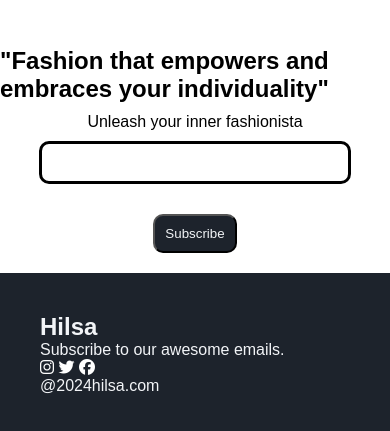
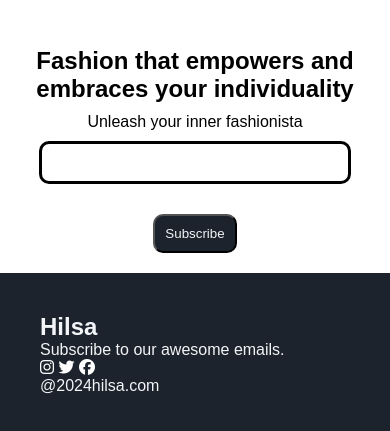
Before and after one commit to Jagan6923/Hilsa-Ecommerce-website, a plain HTML site: page index.html in a window 390 px wide. Shown: the part 2678-3109 px from the top of the page. Drawn offline with Linux system fonts and the light colour scheme.

Commit message:
styles changes

```diff
--- a/index.html
+++ b/index.html
@@ -140,7 +140,7 @@
     </div>
 
     <div class="news">
-        <h2>"Fashion that empowers and embraces your individuality"</h2>
+        <h2>Fashion that empowers and embraces your individuality</h2>
         <p>Unleash your inner fashionista</p>
 
         <div>
--- a/style.css
+++ b/style.css
@@ -336,4 +336,8 @@ body {
         justify-content: center;
     }
 
+    .news h2 {
+        text-align: center;
+    }
+
 }
```
